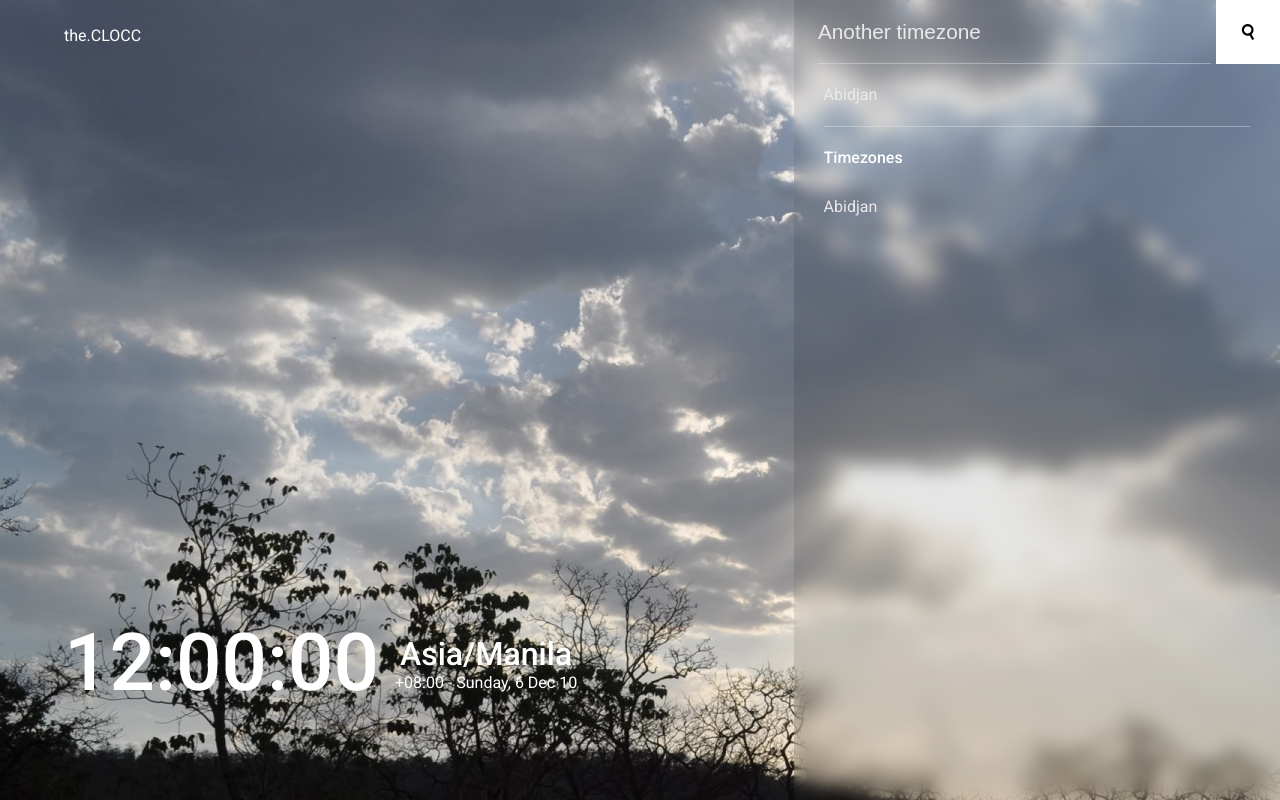
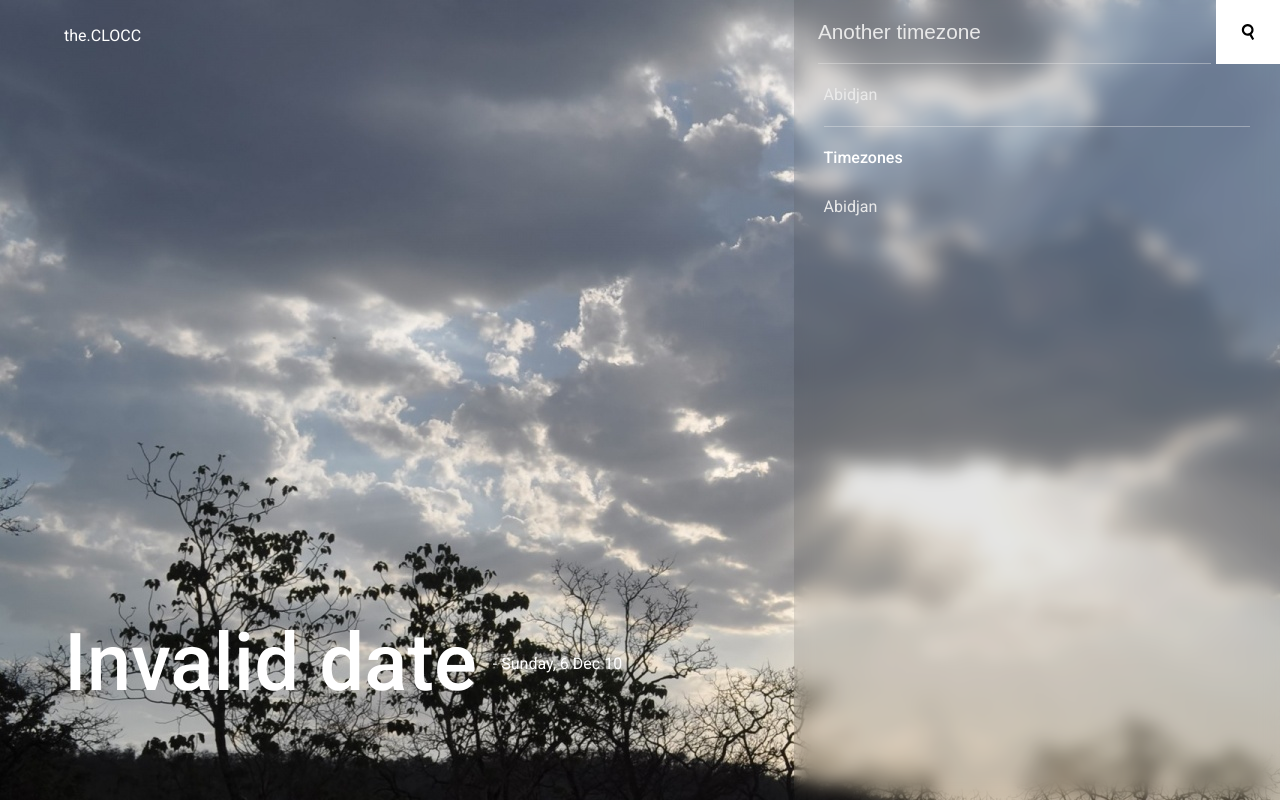
Before and after one commit to JethroNatividad/theclocc, a React (Create React App) app: page / in a window 1280 px wide. Built offline with nearby package versions, Linux system fonts and the light colour scheme; no server answers.

Commit message:
Make clock running, Wasted 69 hours

```diff
--- a/package.json
+++ b/package.json
@@ -6,6 +6,8 @@
     "@testing-library/jest-dom": "^5.11.4",
     "@testing-library/react": "^11.1.0",
     "@testing-library/user-event": "^12.1.10",
+    "axios": "^0.24.0",
+    "moment": "^2.29.1",
     "react": "^17.0.2",
     "react-dom": "^17.0.2",
     "react-scripts": "4.0.3",
--- a/src/App.js
+++ b/src/App.js
@@ -1,15 +1,53 @@
-import React from 'react';
+import React, { useEffect, useState } from 'react';
 import './App.css';
 import Clock from './Clock';
 import Sidebar from './Sidebar';
+import axios from 'axios';
+import moment from 'moment'
 
 function App() {
+  const [datetime, setDatetime] = useState(null)
+  const [timezone, setTimeZone] = useState(null)
+  const [utcOffset, setUtcOffset] = useState('')
+  const [abbreviation, setAbbreviation] = useState('')
+  const [loading, setLoading] = useState(true)
+
+  useEffect(() => {
+    async function main() {
+      try {
+        const response = await axios.get('http://worldtimeapi.org/api/ip');
+        const { data } = response;
+        setDatetime(data.datetime)
+        setTimeZone(data.timezone)
+        setUtcOffset(data.utc_offset)
+        setAbbreviation(data.abbreviation)
+        setLoading(false)
+
+      } catch (error) {
+        console.log(error);
+      }
+
+    }
+    main()
+  }, [])
+
+  useEffect(() => {
+    if (!loading) {
+      const interval = setInterval(() => {
+        setDatetime(moment(datetime).add(1, 's').format())
+        console.log('run')
+      }, 1000)
+      return () => clearInterval(interval)
+    }
+  })
+
+
   return (
     <div className="App">
       <div className="Main">
         <div className="Main-title">the.CLOCC</div>
         <div className="Main-clock">
-          <Clock />
+          <Clock timezone={timezone} datetime={datetime} utc_offset={utcOffset} />
         </div>
       </div>
       <div className="Sidebar">
--- a/src/Clock.js
+++ b/src/Clock.js
@@ -1,12 +1,15 @@
+import moment from 'moment'
 import React from 'react'
 import './Clock.css'
-const Clock = () => {
+
+const Clock = ({ timezone, datetime, utc_offset }) => {
+
     return (
         <div className="Main-clock">
-            <p className="time">12:00:00</p>
+            <p className="time">{moment(datetime).format('hh:mm:ss')}</p>
             <div className="timezone-container">
-                <p className="timezone">Asia/Manila</p>
-                <p>+08:00 - Sunday, 6 Dec 10</p>
+                <p className="timezone">{timezone}</p>
+                <p>{utc_offset} - Sunday, 6 Dec 10</p>
             </div>
         </div>
     )
```
Also changed, not shown: 1 other file (tests, documents, lock files or other folders).
